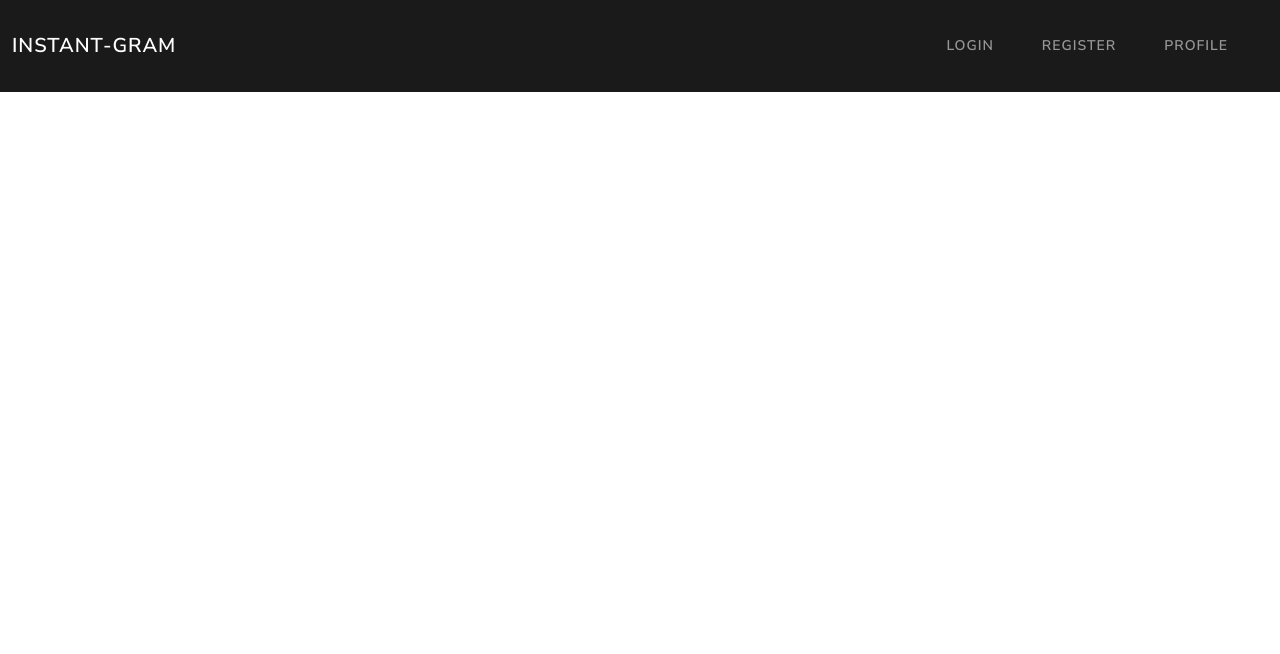
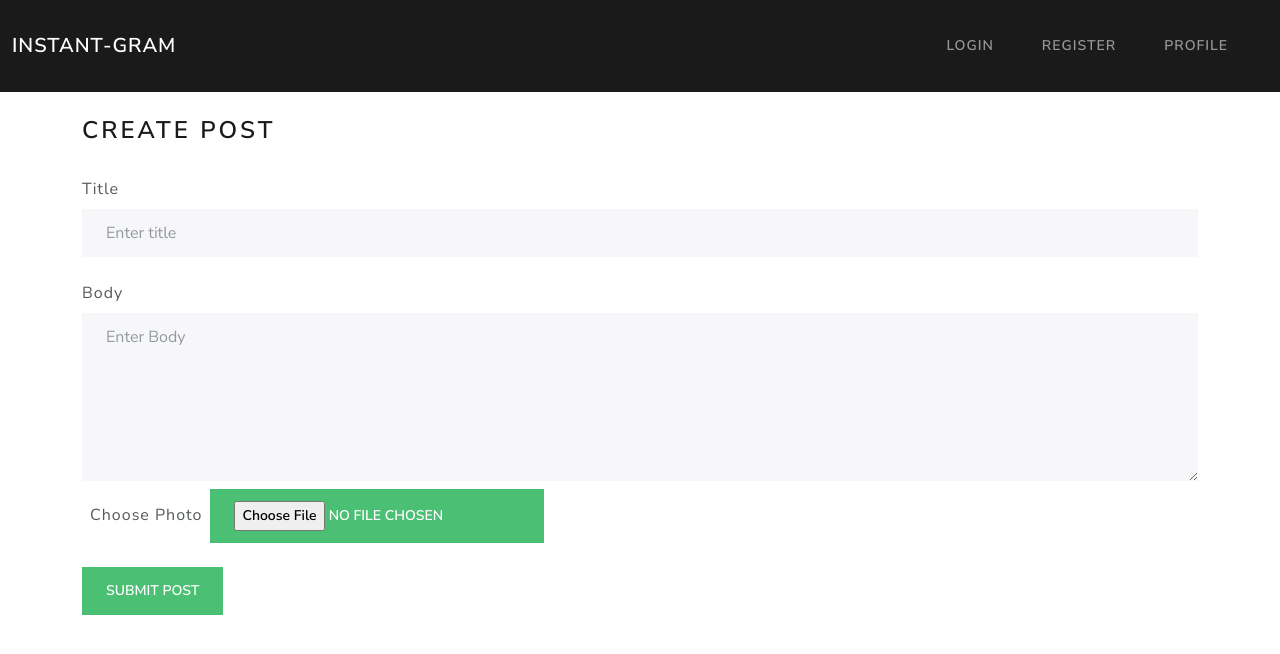
Before and after one commit to SajjanKarn/Instant-Gram, a React (Create React App) app: page /create in a window 1280 px wide. Shown: the top 654 px of the page. Built offline with nearby package versions, Linux system fonts and the light colour scheme.

Commit message:
added signin, register http request

```diff
--- a/package.json
+++ b/package.json
@@ -10,6 +10,7 @@
     "react-dom": "^17.0.2",
     "react-router-dom": "^6.0.1",
     "react-scripts": "4.0.3",
+    "react-toastify": "^8.1.0",
     "web-vitals": "^1.0.1"
   },
   "scripts": {
--- a/public/index.html
+++ b/public/index.html
@@ -25,6 +25,10 @@
       Learn how to configure a non-root public URL by running `npm run build`.
     -->
     <title>Instant-Gram</title>
+    <link
+      rel="stylesheet"
+      href="https://cdnjs.cloudflare.com/ajax/libs/font-awesome/4.7.0/css/font-awesome.min.css"
+    />
     <link rel="stylesheet" href="https://bootswatch.com/5/lux/bootstrap.css" />
     <script
       src="https://bootswatch.com/_vendor/bootstrap/dist/js/bootstrap.bundle.min.js"
--- a/src/App.js
+++ b/src/App.js
@@ -6,6 +6,9 @@ import Login from "pages/Login";
 import Register from "pages/Register";
 import Home from "pages/Home";
 import Profile from "pages/Profile";
+import CreatePost from "pages/CreatePost";
+
+import "react-toastify/dist/ReactToastify.css";
 
 const App = () => {
   return (
@@ -15,6 +18,7 @@ const App = () => {
         <Route path="/login" element={<Login />} />
         <Route path="/register" element={<Register />} />
         <Route path="/profile" element={<Profile />} />
+        <Route path="/create" element={<CreatePost />} />
       </Routes>
     </Layout>
   );
--- /dev/null
+++ b/src/components/Post.js
@@ -0,0 +1,36 @@
+import "styles/Post.component.css";
+
+const Post = ({ name, title, body, ...extra }) => {
+  return (
+    <div className="post-card" {...extra}>
+      <div className="post-card-user">
+        <h3>{name}</h3>
+      </div>
+      <div className="img-wrapper text-center">
+        <img
+          src="https://images.pexels.com/photos/3826410/pexels-photo-3826410.jpeg"
+          className="img-fluid d-block mx-auto"
+          alt="user-post"
+        />
+      </div>
+      <div className="likes">
+        <i className="fa fa-heart liked" aria-hidden="true"></i>
+      </div>
+      <div className="post-card-title my-2">
+        <h4>{title}</h4>
+      </div>
+      <div className="post-card-body">{body}</div>
+      <div className="input-group mt-2">
+        <input className="form-control" placeholder="Add Comment" />
+      </div>
+    </div>
+  );
+};
+
+Post.defaultProps = {
+  name: "Maximilian Doe",
+  title: "Amazing title",
+  body: "lorem ipsum dolor sit amet consecutor",
+};
+
+export default Post;
--- /dev/null
+++ b/src/pages/CreatePost.js
@@ -0,0 +1,53 @@
+import { Link } from "react-router-dom";
+
+const CreatePost = () => {
+  return (
+    <div className="create-post">
+      <h3>Create Post</h3>
+      <form>
+        <div className="form-group">
+          <label htmlFor="titleInput" className="form-label mt-4">
+            Title
+          </label>
+          <input
+            type="text"
+            className="form-control"
+            id="titleInput"
+            placeholder="Enter title"
+            required
+          />
+        </div>
+        <div className="form-group">
+          <label htmlFor="bodyInput" className="form-label mt-4">
+            Body
+          </label>
+          <textarea
+            rows={6}
+            className="form-control"
+            id="bodyInput"
+            placeholder="Enter Body"
+            required
+          />
+        </div>
+        <div class="custom-file my-2">
+          <label class="custom-file-label mx-2" htmlFor="photoInput">
+            Choose Photo
+          </label>
+          <input
+            type="file"
+            class="custom-file-input btn btn-success"
+            id="photoInput"
+          />
+        </div>
+
+        <input
+          type="submit"
+          value="Submit Post"
+          className="btn btn-success my-3"
+        />
+      </form>
+    </div>
+  );
+};
+
+export default CreatePost;
--- a/src/pages/Home.js
+++ b/src/pages/Home.js
@@ -1,5 +1,13 @@
+import "styles/Home.style.css";
+
+import Post from "components/Post";
+
 const Home = () => {
-  return <div className="home-page">Home page</div>;
+  return (
+    <div className="home-page">
+      <Post />
+    </div>
+  );
 };
 
 export default Home;
--- a/src/pages/Login.js
+++ b/src/pages/Login.js
@@ -1,5 +1,7 @@
 import { createRef } from "react";
 import { Link } from "react-router-dom";
+
+import { ToastContainer, toast } from "react-toastify";
 
 const Login = () => {
   const emailRef = createRef();
@@ -8,11 +10,40 @@ const Login = () => {
   const handleSubmit = (event) => {
     event.preventDefault();
 
-    console.log(emailRef.current.value, passwordRef.current.value);
+    fetch(`http://localhost:8000/signin`, {
+      method: "POST",
+      headers: {
+        "Content-Type": "application/json",
+      },
+      body: JSON.stringify({
+        email: emailRef.current.value,
+        password: passwordRef.current.value,
+      }),
+    })
+      .then((res) => res.json())
+      .then((result) => {
+        if (!result.error) {
+          toast.success("Logged In");
+        } else {
+          toast.error(result.error);
+        }
+      })
+      .catch((err) => console.log(err));
   };
 
   return (
     <div className="login-page">
+      <ToastContainer
+        position="top-right"
+        autoClose={3000}
+        hideProgressBar={false}
+        newestOnTop={false}
+        closeOnClick
+        rtl={false}
+        pauseOnFocusLoss
+        draggable
+        pauseOnHover
+      />
       <h3>Login </h3>
       <form onSubmit={handleSubmit}>
         <div className="form-group">
--- a/src/pages/Register.js
+++ b/src/pages/Register.js
@@ -1,8 +1,10 @@
 import { useState } from "react";
 import { Link } from "react-router-dom";
+import { toast, ToastContainer } from "react-toastify";
 
 const Register = () => {
   const [credentials, setCredentials] = useState({
+    name: "",
     email: "",
     password: "",
     confirmPassword: "",
@@ -17,13 +19,50 @@ const Register = () => {
   const handleSubmit = (event) => {
     event.preventDefault();
 
-    console.log(credentials);
+    if (credentials.password !== credentials.confirmPassword) {
+      toast.error("Passwords do not match!");
+      return;
+    }
+
+    const registerCredentials = { ...credentials, confirmPassword: undefined };
+
+    fetch(`http://localhost:8000/signup`, {
+      method: "POST",
+      headers: {
+        "Content-Type": "application/json",
+      },
+      body: JSON.stringify(registerCredentials),
+    })
+      .then((res) => res.json())
+      .then((result) => {
+        if (!result.error) {
+          toast.success("Register Success.");
+        } else {
+          toast.error(result.error);
+        }
+      });
   };
 
   return (
     <div>
+      <ToastContainer />
       <h3>Register </h3>
       <form onSubmit={handleSubmit}>
+        <div className="form-group">
+          <label htmlFor="nameInput" className="form-label mt-4">
+            Full Name
+          </label>
+          <input
+            type="text"
+            className="form-control"
+            id="nameInput"
+            placeholder="John Doe"
+            name="name"
+            value={credentials.name}
+            onChange={handleInputChange}
+            required
+          />
+        </div>
         <div className="form-group">
           <label htmlFor="emailInput" className="form-label mt-4">
             Email address
--- /dev/null
+++ b/src/styles/Home.style.css
@@ -0,0 +1,6 @@
+.home-page {
+  padding: 0px 0px 30px;
+  display: flex;
+  justify-content: center;
+  align-items: center;
+}
--- /dev/null
+++ b/src/styles/Post.component.css
@@ -0,0 +1,24 @@
+.post-card {
+  max-width: 400px;
+  box-shadow: 0px 0px 5px rgba(0, 0, 0, 0.2);
+  padding: 15px;
+}
+
+.img-container {
+  width: 200px;
+  background-size: cover;
+}
+
+.img-container img {
+  text-align: center;
+}
+
+.likes i {
+  font-size: 1.5rem;
+  margin: 10px 0px;
+  cursor: pointer;
+}
+
+.liked {
+  color: #ed4956;
+}
```
Also changed, not shown: 1 other file (tests, documents, lock files or other folders).
